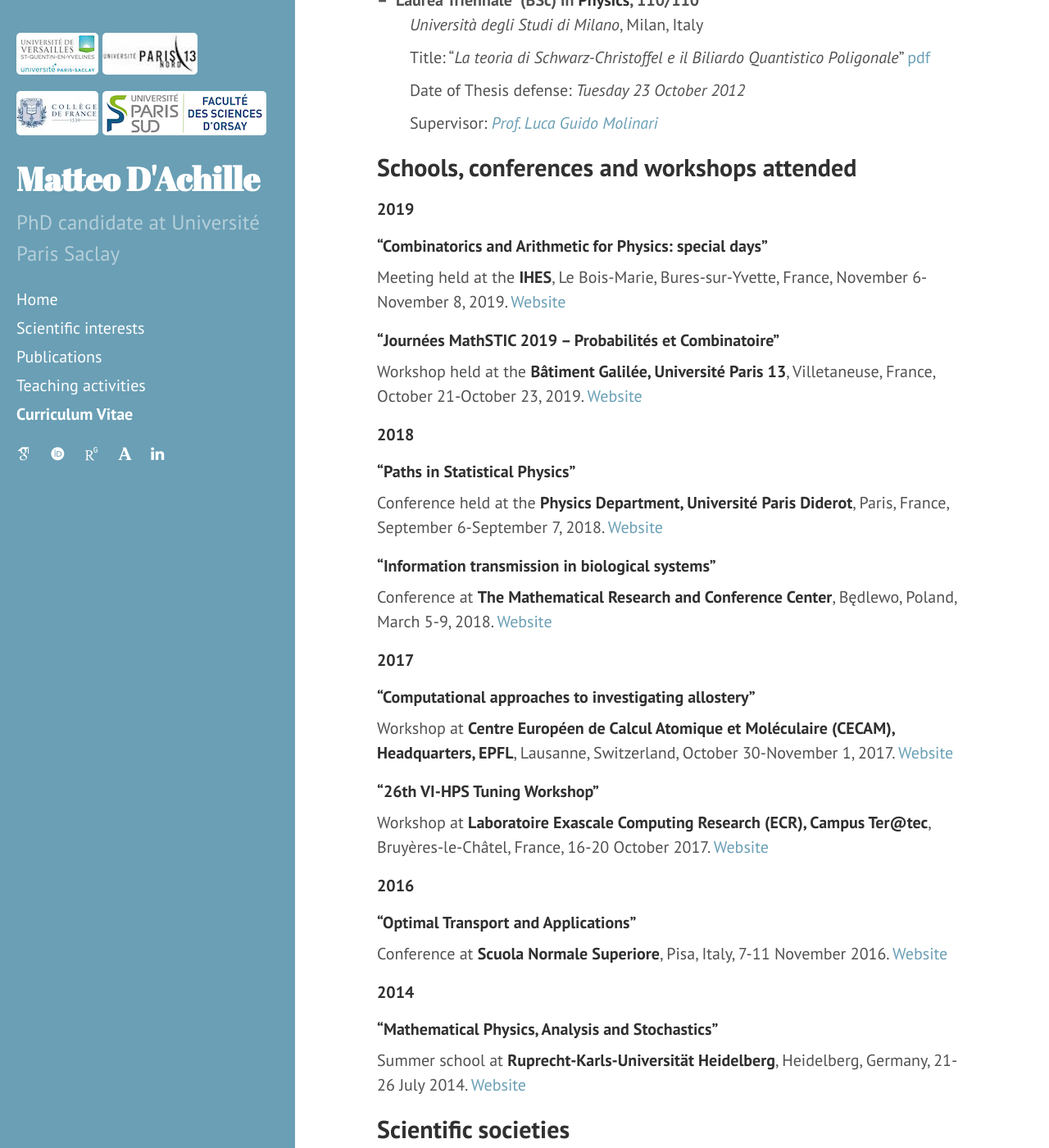
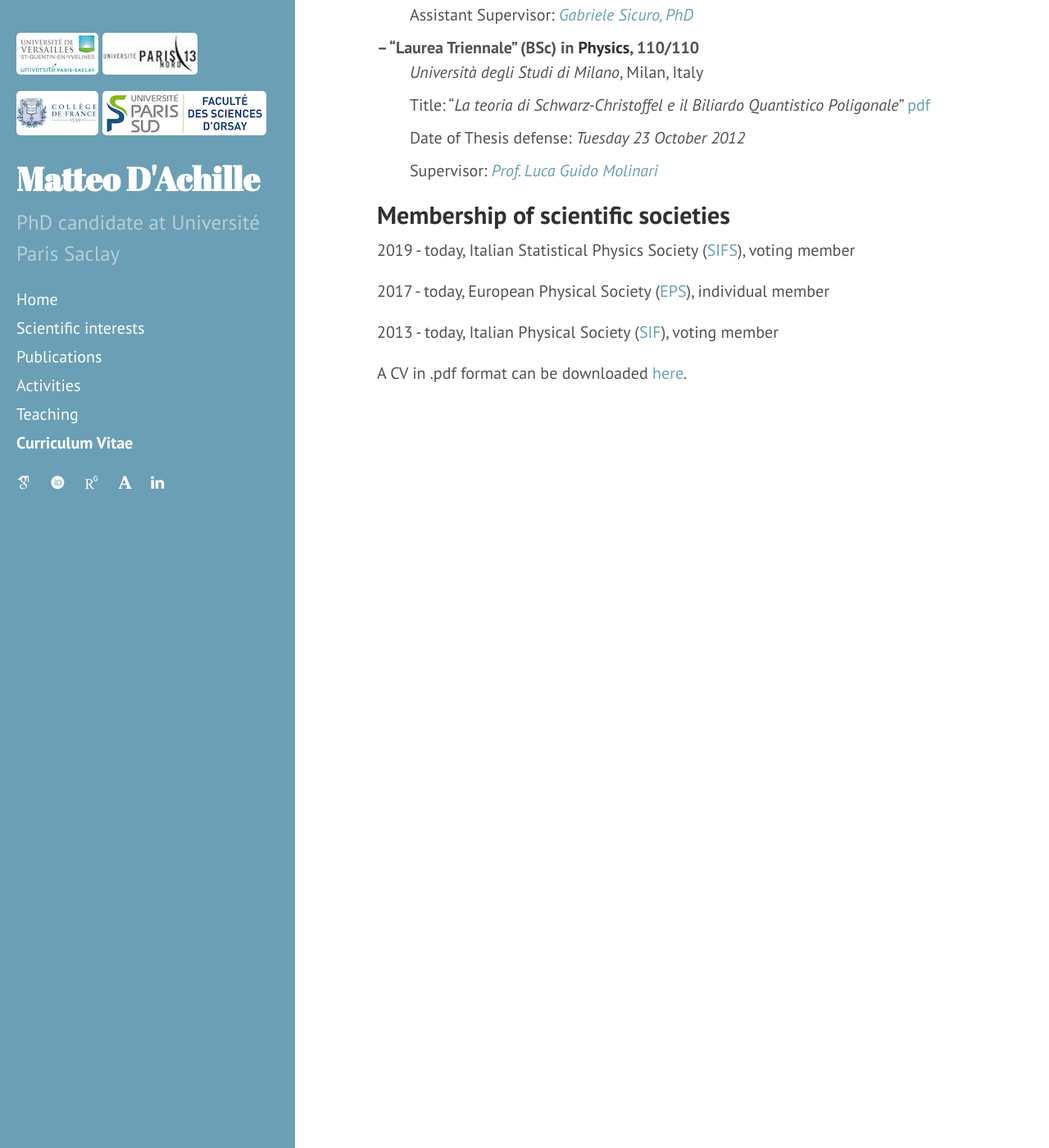
Before and after one commit to matteodachille/matteodachille.github.io, a Jekyll site: the page built from cv.md, in a window 1280 px wide and 1400 px high, scrolled down 900 px. Shown: the whole window at 82% size. Built offline with Jekyll 4.4.1, drawn with Linux system fonts in a browser that asks for light colours; nearby versions of some CDN libraries; some web fonts are replaced; some of the changed text lies outside the part shown.

Commit message:
Minor updates

```diff
--- a/cv.md
+++ b/cv.md
@@ -1,23 +1,24 @@
 ---
 layout: page
 title: Curriculum Vitae
-order: 5
+order: 6
 ---
 
 <!--- TOC
-{:toc}
+{:toc}-->
 
--->
-Since October 2019, I am associated member (``membre associé'') of the [Laboratoire d'Informatique de l'Université de Paris Nord](https://lipn.univ-paris13.fr/){:target="_blank"} at the Université Paris-Nord
+## Current Position
 
-Since October 2017, I am doing my **PhD** at the **Université Paris-Saclay** under the financial support of the **Université de Versailles-Saint-Quentin-en-Yvelines**<br/><br/>
- I am co-supervised by [Andrea Sportiello](https://lipn.univ-paris13.fr/~sportiello/index_eng.html){:target="_blank"} (CNRS and LIPN Université Paris-Nord), Olivier Rivoire (CNRS and CIRB Collège de France) and Prof. William Jalby (Li-PARAD Université de Versailles-Saint-Quentin-en-Yvelines)
+Since October 2019, I am associated member (``membre associé'') of the [Laboratoire d'Informatique de l'Université de Paris Nord](https://lipn.univ-paris13.fr/){:target="_blank"} at the Université Paris-Nord.
+
+Since October 2017, I am doing my **PhD** at the **Université Paris-Saclay** under the financial support of the **Université de Versailles-Saint-Quentin-en-Yvelines**.<br/><br/>
+ I am co-supervised by [Andrea Sportiello](https://lipn.univ-paris13.fr/~sportiello/index_eng.html){:target="_blank"} (CNRS and LIPN Université Paris-Nord), Olivier Rivoire (CNRS and CIRB Collège de France) and Prof. William Jalby (Li-PARAD Université de Versailles-Saint-Quentin-en-Yvelines).
 
 
-## Visiting Positions
+## Visiting Position(s)
 
-Visiting PhD student hosted at the **Banach Center** of the **Institute of Mathematics of the Polish Academy of Sciences (IM PAN)**, Warsaw, Poland, from February 18 to March 4, 2018.
- [Website](https://www.impan.pl/en/activities/banach-center){:target="_blank"}
+Visiting PhD student hosted at the **Banach Center** of the **Institute of Mathematics of the Polish Academy of Sciences (IM PAN)**, Warsaw, Poland, from February 18 to March 4, 2018
+ ([website](https://www.impan.pl/en/activities/banach-center){:target="_blank"})
 
 
 ## Education
@@ -42,61 +43,8 @@
 : _Liceo Scientifico Statale 'Paolo Frisi'_, Monza, 20900 MI, Italy
 : Date of oral examination: _Monday 13 July 2009_
 -->
-## Schools, conferences and workshops attended
 
-#### 2019
-
-#### "Combinatorics and Arithmetic for Physics: special days"
-Meeting held at the **IHES**, Le Bois-Marie, Bures-sur-Yvette, France, November 6-November 8, 2019.
-[Website](https://indico.math.cnrs.fr/event/5243/overview){:target="_blank"}
-
-#### "Journées MathSTIC 2019 -- Probabilités et Combinatoire"
-{: .no_toc}
-Workshop held at the **Bâtiment Galilée, Université Paris 13**, Villetaneuse, France, October 21-October 23, 2019.
-[Website](https://mathstic.univ-paris13.fr/journees-mathSTIC-2019/index.html){:target="_blank"}
-
-#### 2018
-
-#### "Paths in Statistical Physics"
-{: .no_toc}
-Conference held at the **Physics Department, Université Paris Diderot**, Paris, France, September 6-September 7, 2018.
-[Website](http://www.msc.univ-paris-diderot.fr/peliti2018){:target="_blank"}
-
-
-#### "Information transmission in biological systems"
-{: .no_toc}
-Conference at **The Mathematical Research and Conference Center**, Będlewo, Poland, March 5-9, 2018.
-[Website](https://www.impan.pl/en/activities/banach-center/conferences/18-sstransmission){:target="_blank"}
-
-
-#### 2017
-
-#### "Computational approaches to investigating allostery"
-{: .no_toc}
-Workshop at **Centre Européen de Calcul Atomique et Moléculaire (CECAM), Headquarters, EPFL**, Lausanne, Switzerland, October 30-November 1, 2017.
-[Website](https://www.cecam.org/workshop-1414.html){:target="_blank"}
-
-#### "26th VI-HPS Tuning Workshop"
-{: .no_toc}
-Workshop at **Laboratoire Exascale Computing Research (ECR), Campus Ter@tec**, Bruyères-le-Châtel, France, 16-20 October 2017.
-[Website](http://www.vi-hps.org/training/tws/tw26.html){:target="_blank"}
-
-
-#### 2016
-
-#### "Optimal Transport and Applications"
-{: .no_toc}
-Conference at **Scuola Normale Superiore**, Pisa, Italy, 7-11 November 2016.
-[Website](http://webtheory.sns.it/optimal-transport/index.php){:target="_blank"}
-
-#### 2014
-
-#### "Mathematical Physics, Analysis and Stochastics"
-{: .no_toc}
-Summer school at **Ruprecht-Karls-Universität Heidelberg**, Heidelberg, Germany, 21-26 July 2014.
-[Website](http://www.thphys.uni-heidelberg.de/~salmhofer/summerschool-2014/summer-school-2014.html){:target="_blank"}
-
-## Scientific societies
+## Membership of scientific societies
 
  2019 - today, Italian Statistical Physics Society ([SIFS](https://www.fisicastatistica.org){:target="_blank"}), voting member
 
--- a/index.html
+++ b/index.html
@@ -3,6 +3,8 @@
 title: Home
 order: 1
 ---
+
+
 
 <!--## Welcome
 
```
Also changed, not shown: _courses/Remediation2020.md (+1 -1 lines), events.md (added, +80 -0 lines), scientific-interests.md (+2 -2 lines), teaching.md (+3 -17 lines).
